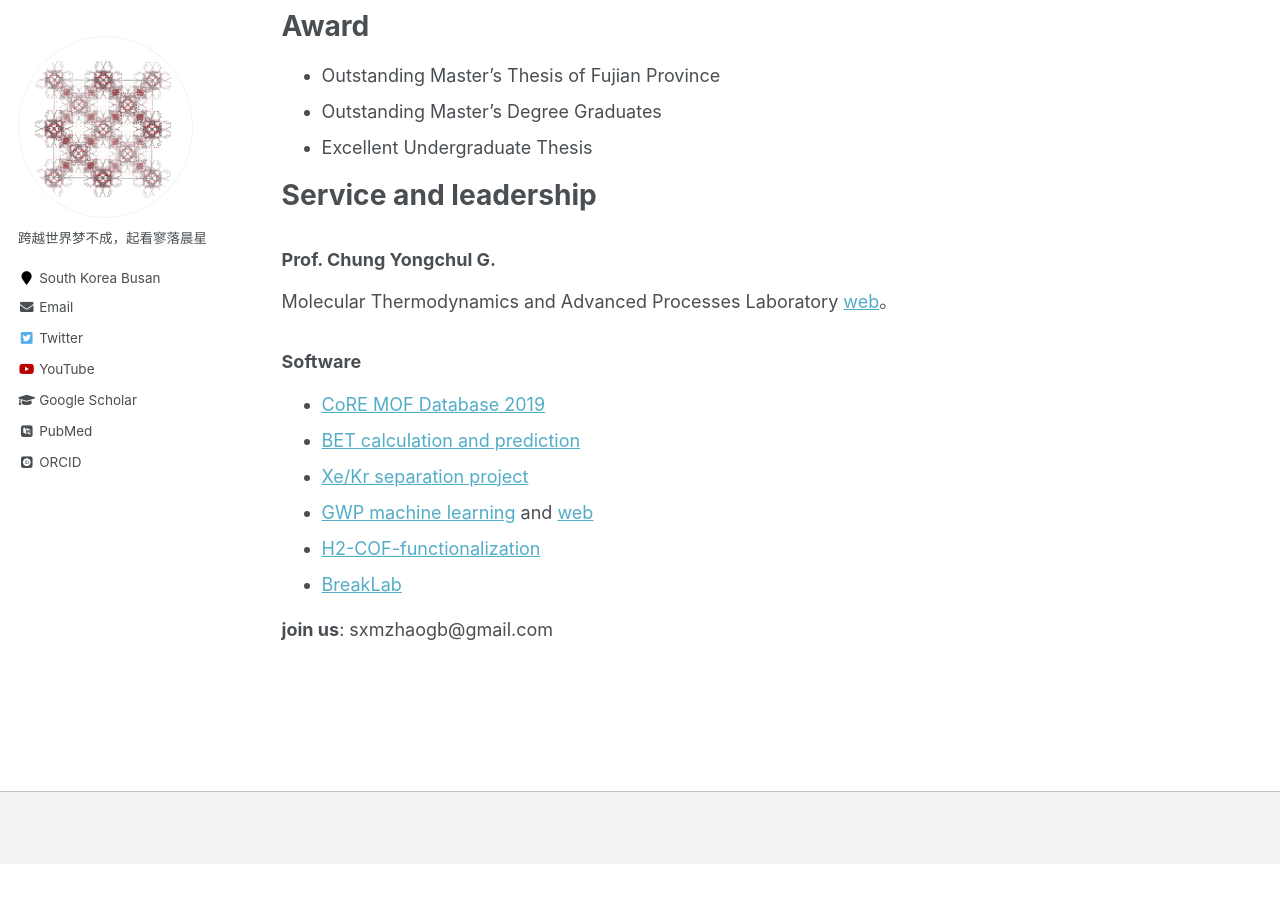
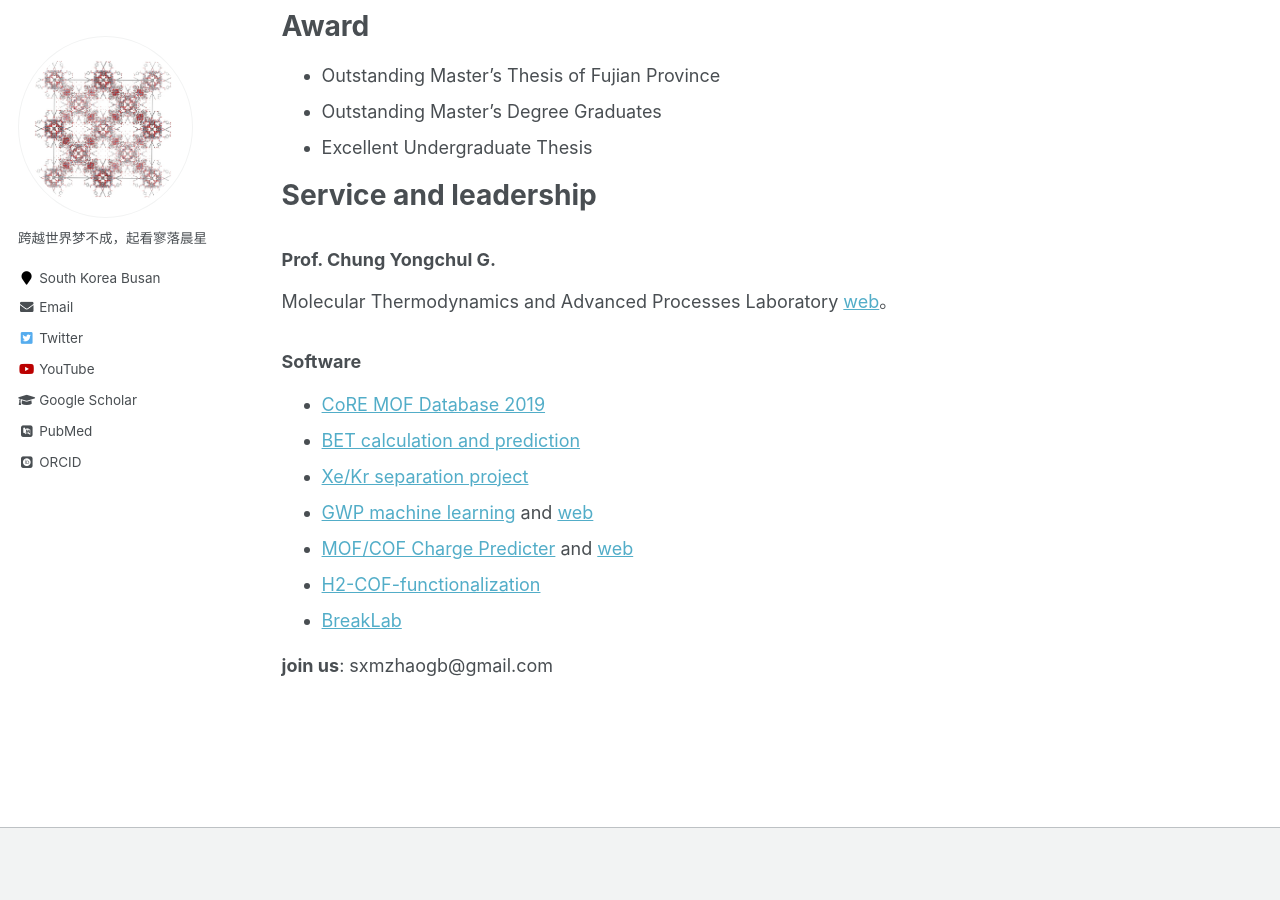
Before and after one commit to sxm13/ZGBshenxiaomoCV.github.io, a Jekyll site: the page built from _pages/cv.md, in a window 1280 px wide and 900 px high, scrolled down 555 px. Built offline with Jekyll 4.4.1, drawn with Linux system fonts in a browser that asks for light colours; some web fonts are replaced; before the commit the page ends 1419 px from its top, so only the background shows below that.

Commit message:
Update cv.md

```diff
--- a/_pages/cv.md
+++ b/_pages/cv.md
@@ -39,6 +39,7 @@ Molecular Thermodynamics and Advanced Processes Laboratory [web](https://sites.g
 * [BET calculation and prediction](https://sesami-web.org/)
 * [Xe/Kr separation project](https://github.com/sxm13/Xe-Kr-Separation-Project)
 * [GWP machine learning](https://github.com/sxm13/GWP-project) and [web](https://gwp-web-mtap-pnu.streamlit.app/)
+* [MOF/COF Charge Predicter](https://github.com/sxm13/GCNCharges) and [web](https://gcn-charge-predicter-mtap.streamlit.app/)
 * [H2-COF-functionalization](https://github.com/sxm13/H2-COF-functionalization)
 * [BreakLab]()
 
```
